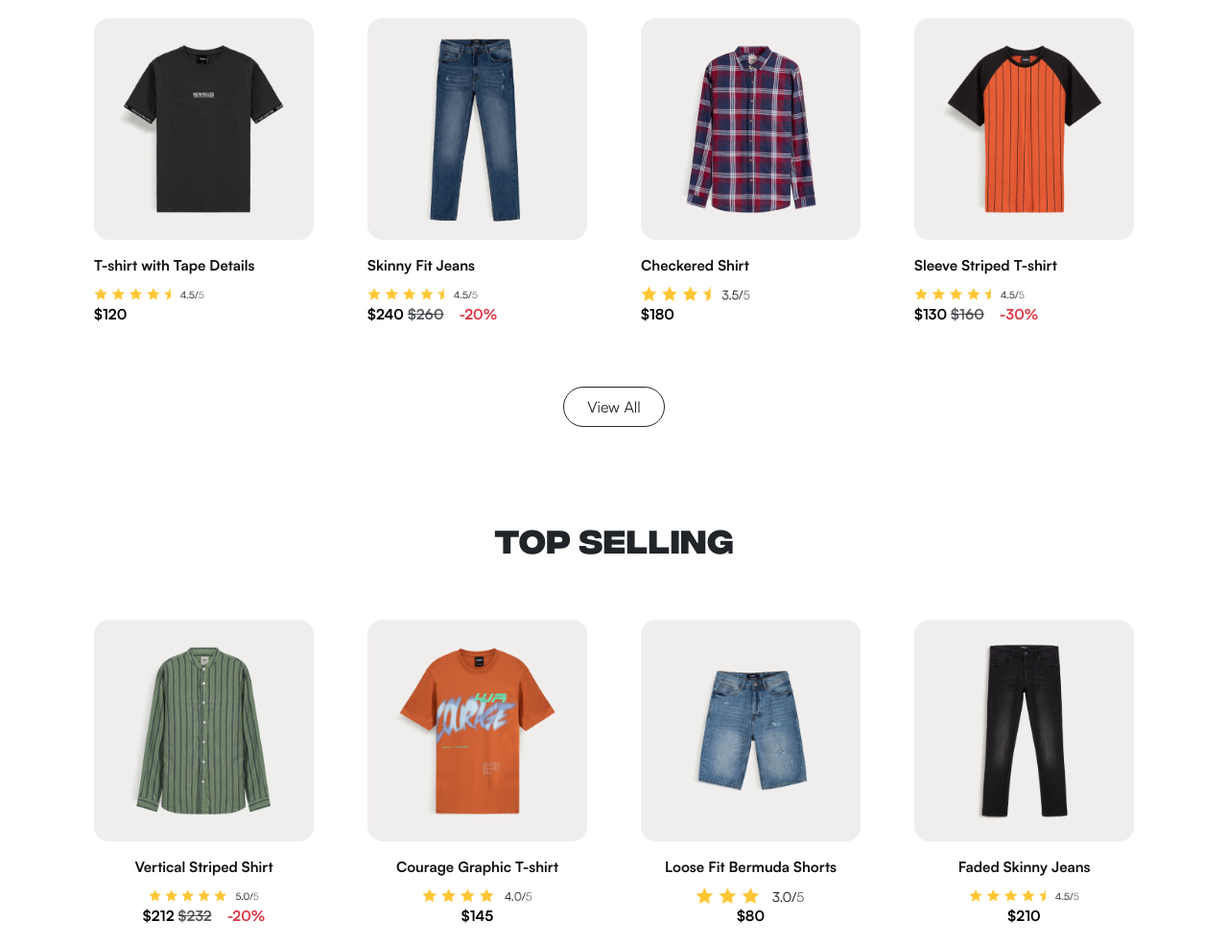
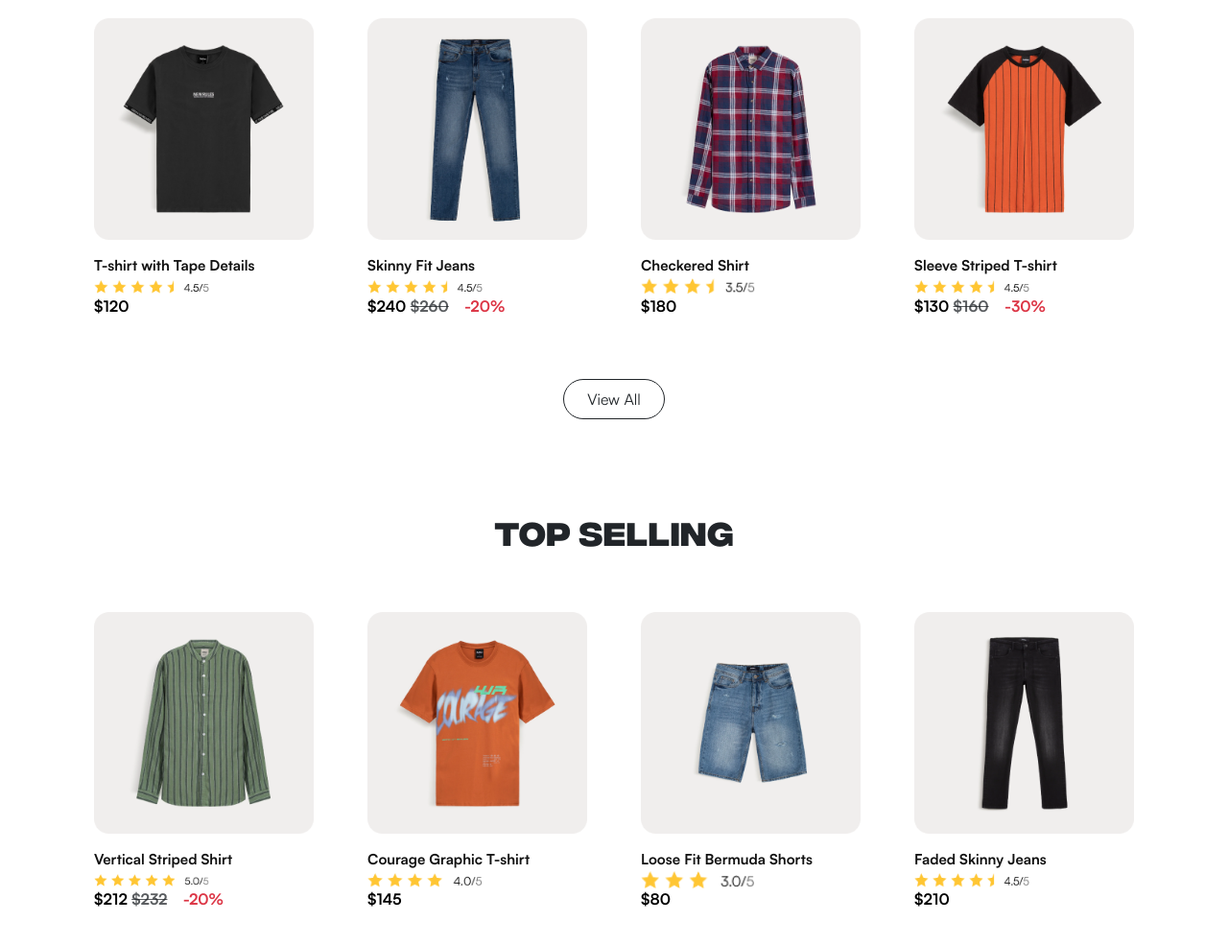
Before and after one commit to mkanan-ej/shopco, a plain HTML site: page index.html in a window 1280 px wide. Shown: the part 803-1788 px from the top of the page at 96% size. Drawn offline with nearby package versions, Linux system fonts and the light colour scheme; files whose address does not match are found by name.

Commit message:
finalizing prices and ratings

```diff
--- a/index.html
+++ b/index.html
@@ -180,7 +180,7 @@
                     <div class="container text-center">
                         <h2 class="sectionTitle mb-5">TOP SELLING</h2>
 
-                        <div class="row justify-content-center g-4">
+                        <div class="row justify-content-center g-4 text-start">
 
                             <div class="col-6 col-md-3">
                                 <div class="productCard p-3 rounded">
--- a/styles.css
+++ b/styles.css
@@ -287,16 +287,20 @@ position:relative;
   font-family:'Satoshi Bold',sans-serif;
   font-size:15px;
   color:#111;
+  font-weight: 700;
 }
 
 .rating{
-  width: 50%;
+  width: 120px;
+  margin-top: -15px;
 }
 
 .productPrice{
   font-family:'Satoshi Bold',sans-serif;
-  font-size:15px;
+  font-size:16px;
   color:#000;
+  font-weight: 700;
+  margin-top: -10px;
 }
 
 
@@ -388,4 +392,7 @@ position:relative;
   .productName{font-size:13px;}
   .productPrice{font-size:14px;}
   .productCard{padding:10px;}
+  .rating{
+    width:100px;
+  }
 }
```
